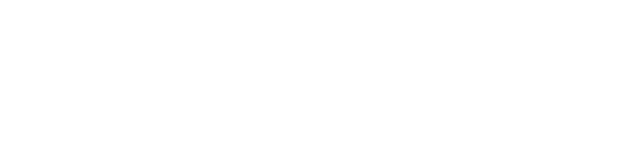
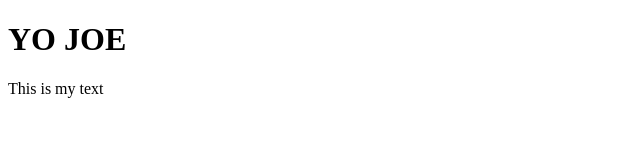
Before and after one commit to ClintF514/test-repo, a plain HTML site: page index.html in a window 1280 px wide. Shown: the whole page, without its empty margins (0-640 px from the left). Drawn offline with Linux system fonts and the light colour scheme.

Commit message:
Added content to main html

```diff
--- a/index.html
+++ b/index.html
@@ -7,6 +7,7 @@
     <title>THE Page</title>
 </head>
 <body>
-
+<h1>YO JOE</h1>
+<P>This is my text</P>
 </body>
 </html>
```
